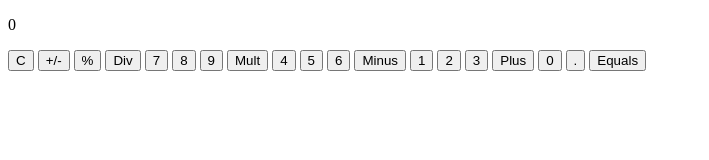
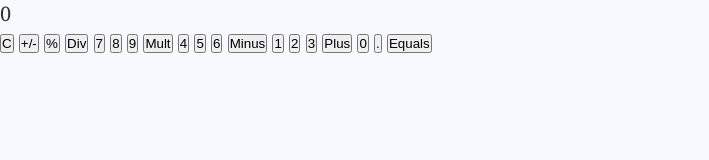
Before and after one commit to abbrshv/calculator, a plain HTML site: page index.html in a window 1280 px wide. Shown: the whole page, without its empty margins (0-709 px from the left). Drawn offline with Linux system fonts and the light colour scheme.

Commit message:
Add style.scss, style.css, style.css.map

```diff
--- a/index.html
+++ b/index.html
@@ -6,6 +6,7 @@
           name="viewport">
     <meta content="ie=edge" http-equiv="X-UA-Compatible">
     <title>Calculator</title>
+    <link href="style.css" rel="stylesheet">
     <script defer src="script.js" type="text/javascript"></script>
 </head>
 <body>
--- /dev/null
+++ b/style.scss
@@ -0,0 +1,14 @@
+@import url('https://fonts.googleapis.com/css2?family=Noto+Serif&display=swap');
+
+* {
+  margin: 0;
+  padding: 0;
+  box-sizing: border-box;
+}
+
+:root {
+  background-color: ghostwhite;
+  font-family: 'Noto Serif', cursive;
+  font-size: calc(15px + 0.390625vw);
+  color: #333333;
+}
```
Also changed, not shown: style.css (added), 1 other file.
